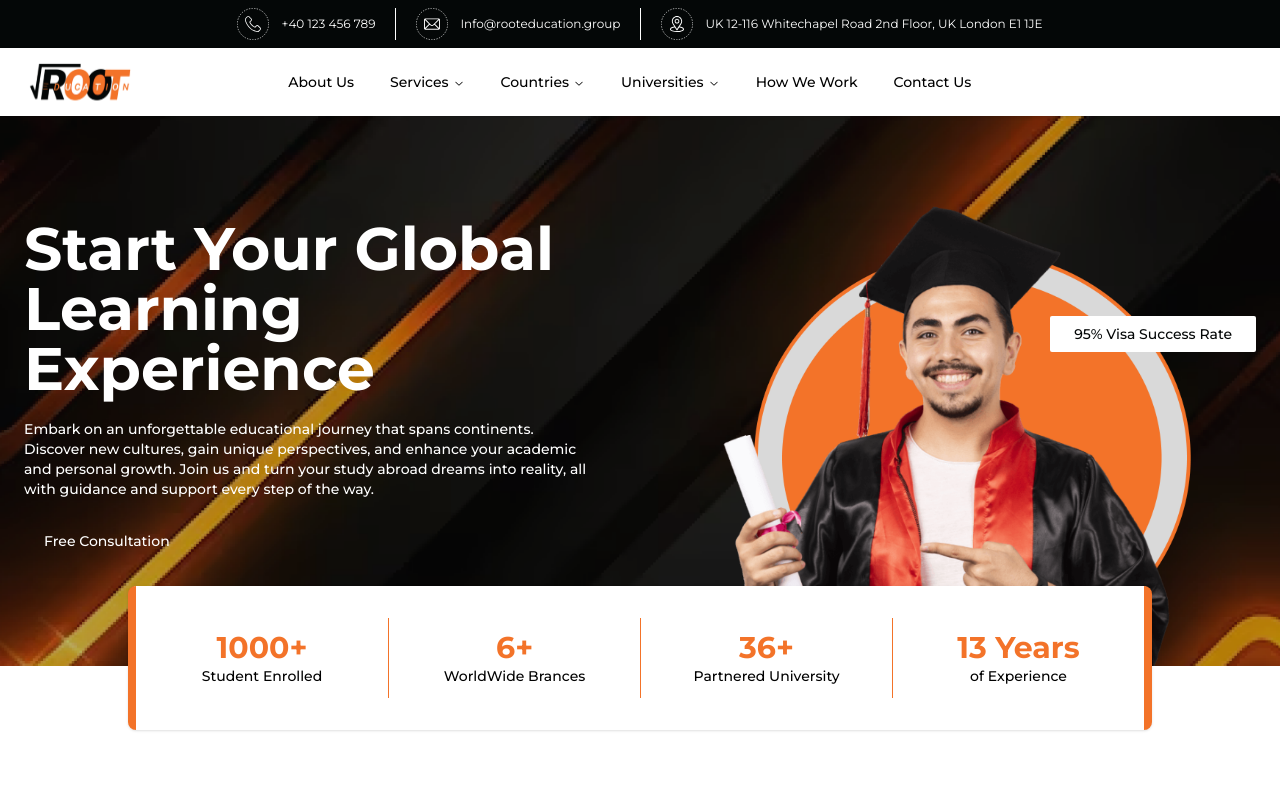
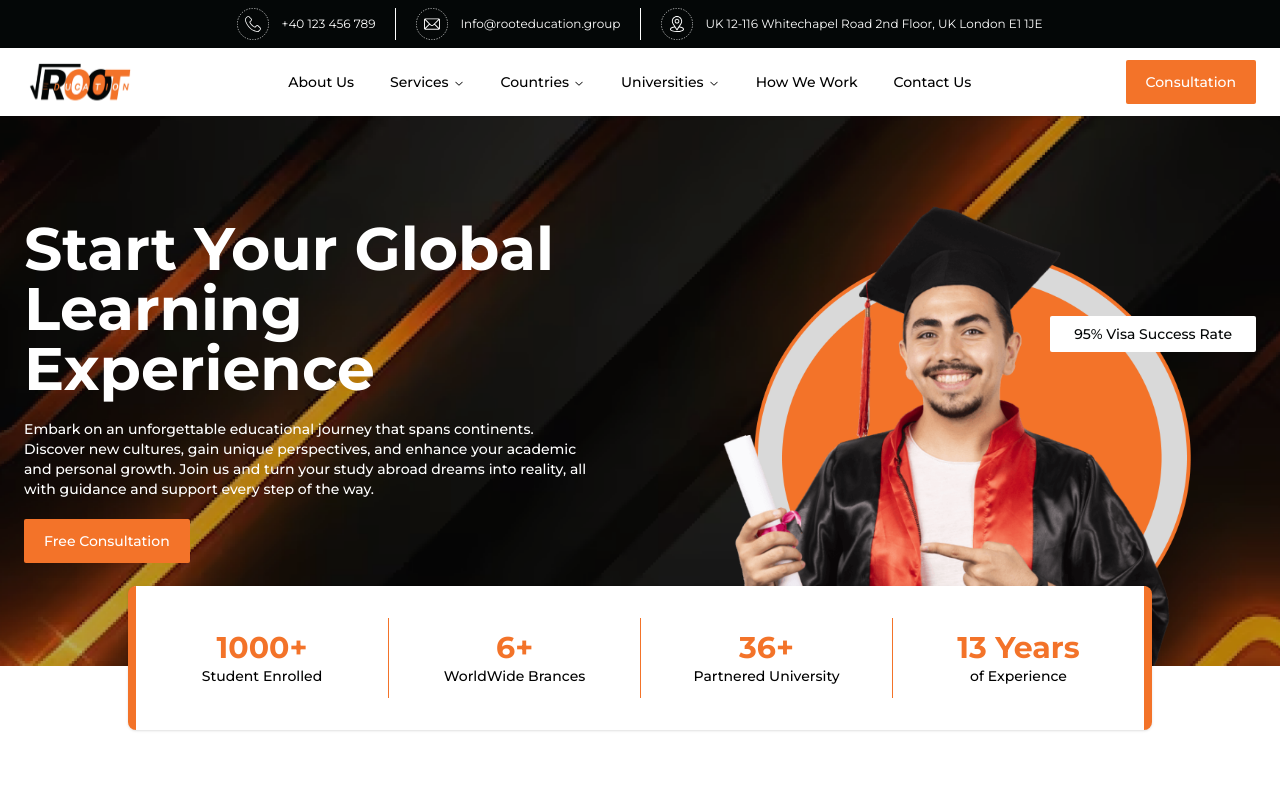
Before and after one commit to AbabilGroup/root-education, a Next.js app: page / in a window 1280 px wide. Shown: the top 800 px of the page. Built offline with nearby package versions, Linux system fonts and the light colour scheme.

Commit message:
class modify

```diff
--- a/src/components/common/Footer.tsx
+++ b/src/components/common/Footer.tsx
@@ -12,12 +12,12 @@ import {
 const Footer = () => {
   return (
     <footer className="mt-auto">
-      <div className="bg-footer-bg rounded-t-[40px] bg-cover bg-center bg-no-repeat">
+      <div className="rounded-t-[40px] bg-footer-bg bg-cover bg-center bg-no-repeat">
         <div className="container flex flex-col items-center justify-between gap-y-5 py-7 lg:flex-row">
           <h3 className="text-center text-3xl font-semibold text-white lg:text-left">
             Ready to Take the Next Step?
           </h3>
-          <Button bg="white" text="primary">
+          <Button bg="bg-white" text="text-primary">
             Personalized Consultation
           </Button>
         </div>
--- a/src/components/ui/Button.tsx
+++ b/src/components/ui/Button.tsx
@@ -14,13 +14,13 @@ const Button = ({
   children,
   onClick,
   to = "#",
-  bg = "primary",
-  text = "white",
+  bg = "bg-primary",
+  text = "text-white",
 }: TButtonProps) => {
   return (
     <Link href={to}>
       <button
-        className={`rounded-sm bg-${bg} px-5 py-3 text-sm font-medium text-${text} duration-300 hover:bg-secondary hover:text-white`}
+        className={`rounded-sm px-5 py-3 text-sm font-medium duration-300 hover:bg-secondary hover:text-white ${bg} ${text}`}
         onClick={onClick}
       >
         {children}
```
